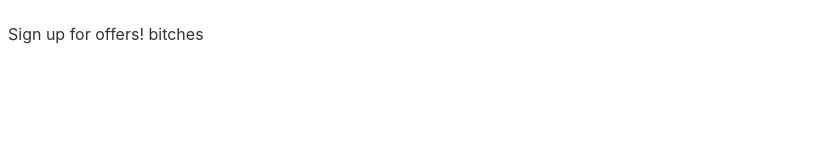
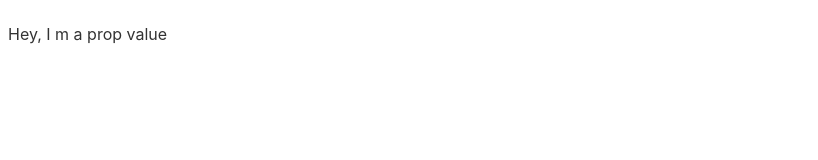
Before and after one commit to saucisses-a-roulettes/pocs-front, a Svelte app: page / in a window 1280 px wide. Shown: the top 160 px of the page, without its empty margins (0-818 px from the left). Built offline with nearby package versions, Linux system fonts and the light colour scheme.

Commit message:
add Props tuto part

```diff
--- a/src/App.svelte
+++ b/src/App.svelte
@@ -1,4 +1,5 @@
 <script>
+	// Import component to use it in the root component
 	import Modal from './Modal.svelte';
 	let people = [
 		{name: 'Gael', beltcolour: 'black', age: 17, id: 1},
@@ -33,7 +34,7 @@
 //   };
 </script>
 <!-- Import the content of the Modal component -->
-<Modal/>
+<Modal message = "Hey, I m a prop value"/>
 {#if num > 5}
 	<p>Greater than 20</p>
 {/if}
--- a/src/Modal.svelte
+++ b/src/Modal.svelte
@@ -1,10 +1,11 @@
 <script>
     let showModal = true;
+    export let message = "default";
 </script>
 {#if showModal}
 <div class="backdrop">
     <div class="modal">
-        <p>Sign up for offers! bitches </p>
+        <p>{message}</p>
     </div>
 </div>
 {/if}
```
